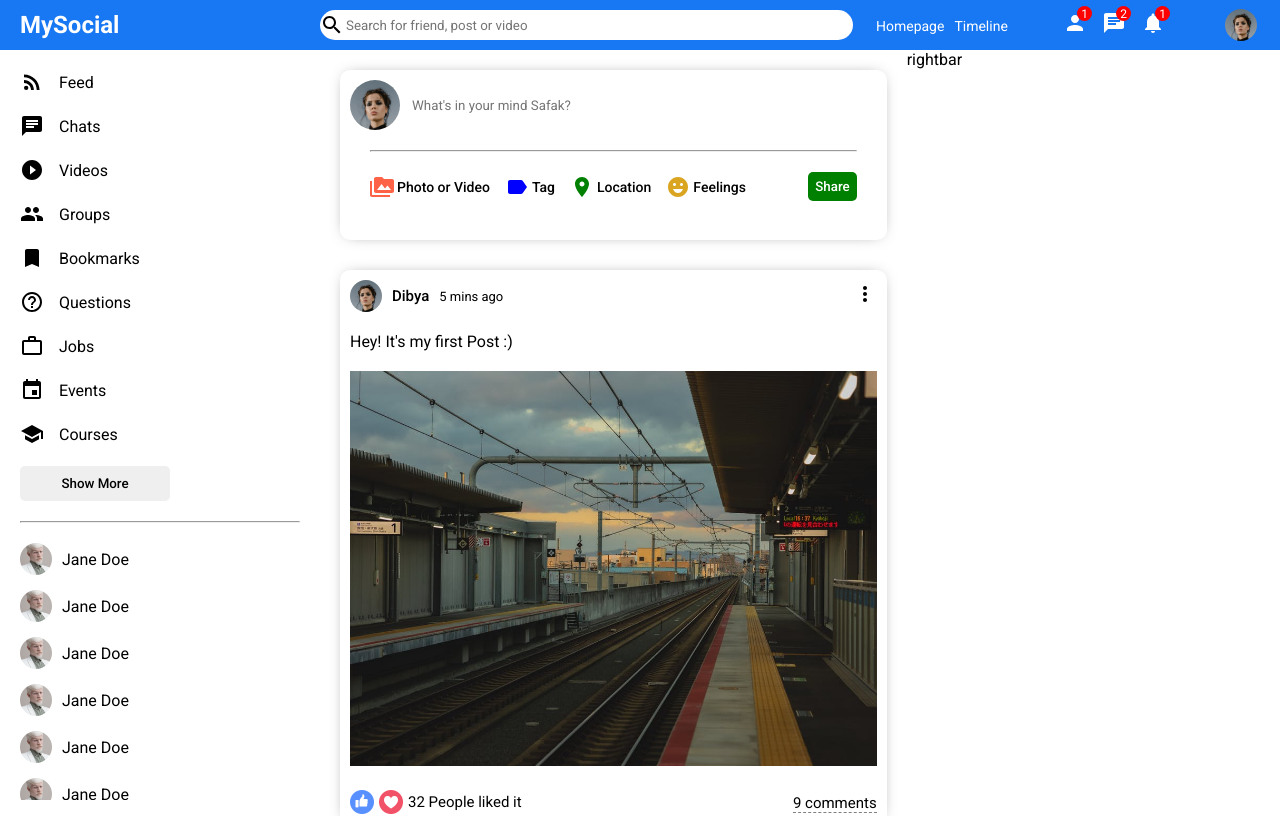
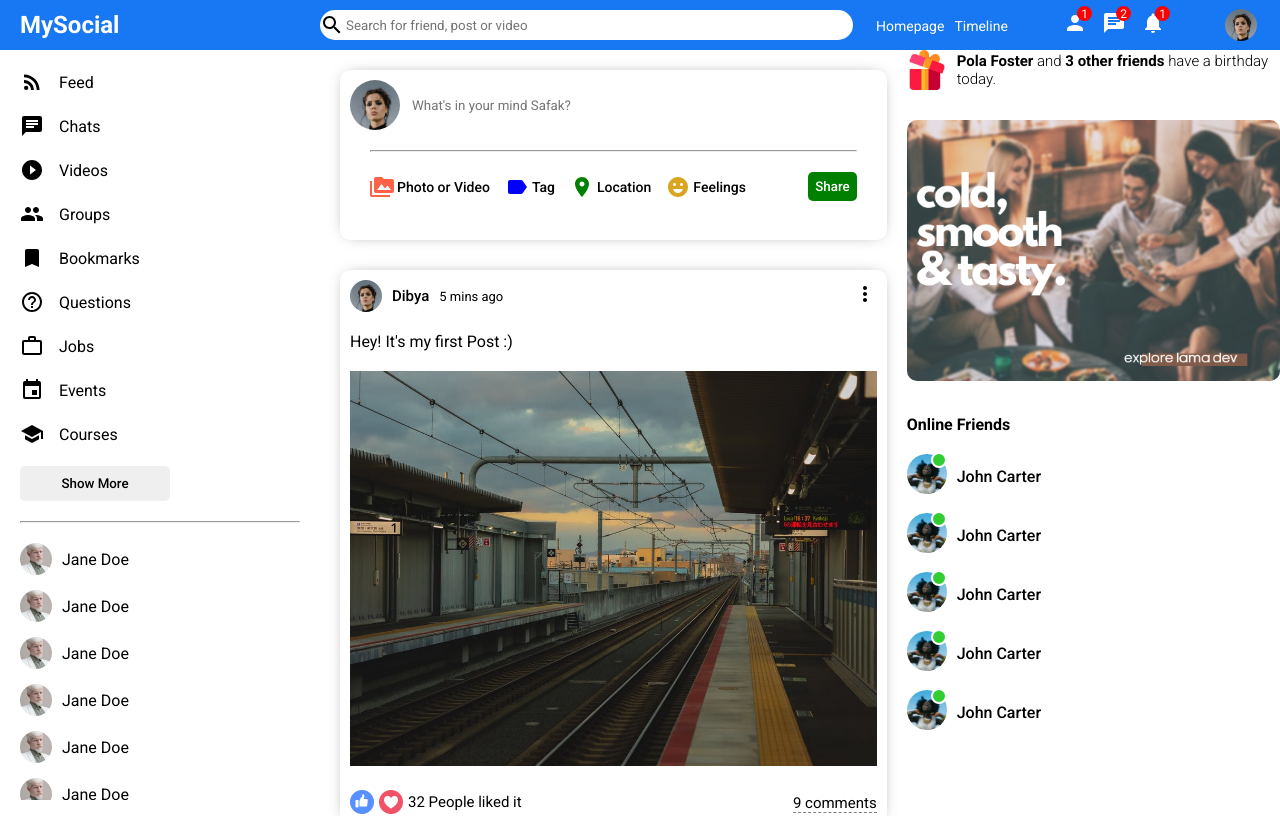
Before and after one commit to DibyaRB/Social-Media-React, a React (Create React App) app: page / in a window 1280 px wide. Shown: the top 816 px of the page. Built offline with nearby package versions, Linux system fonts and the light colour scheme.

Commit message:
Finishing Rightbar Component

```diff
--- a/src/components/rightbar/Rightbar.css
+++ b/src/components/rightbar/Rightbar.css
@@ -1,3 +1,74 @@
 .rightbar{
     flex:3.5;
 }
+
+.rightbarWrapper{
+    padding: 20px 20px 0px 0px;
+}
+
+.birthdayContainer{
+    display: flex;
+    align-items: center;
+    /* justify-content: center; */
+}
+
+.birthdayImg{
+    width: 40px;
+    height: 40px;
+    margin-right: 10px;
+}
+
+.birthdayText{
+    font-weight: 300;
+    font-size: 15px;
+}
+
+.rightbarAd{
+    width: 100%;
+    border-radius: 10px;
+    margin: 30px 0px;
+}
+
+.rightbarTitle{
+    margin-bottom: 20px;
+}
+
+.rightbarFriendList{
+    padding:0;
+    margin: 0;
+    list-style: none;
+
+}
+
+.rightBarFriend{
+    display: flex;
+    align-items: center;
+    margin-bottom: 15px;
+}
+
+.rightbarProfileImgContainer{
+    margin-right: 10px;
+    position: relative;
+}
+
+.rightbarProfileImg{
+    width: 40px;
+    height: 40px;
+    border-radius: 50%;
+    object-fit: cover;
+}
+
+.rightbarOnline{
+    width: 12px;
+    height: 12px;
+    border-radius: 50%;
+    background-color: limegreen;
+    position: absolute;
+    top: -2px;
+    right: 0;
+    border: 2px solid white;
+}
+
+.rightbarUsername{
+    font-weight: 500;
+}
--- a/src/components/rightbar/Rightbar.js
+++ b/src/components/rightbar/Rightbar.js
@@ -4,7 +4,52 @@
 function Rightbar() {
     return (
         <div className='rightbar'>
-            rightbar
+            <div className="rightbarWrappe">
+                <div className="birthdayContainer">
+                    <img className="birthdayImg" src="assets/gift.png" alt="" />
+                    <span className="birthdayText"> <b>Pola Foster</b> and <b>3 other friends </b> have a birthday today.</span>
+                </div>
+
+                <img className='rightbarAd' src="assets/ad.png" alt=""/>
+                <h4 className="rightbarTitle">Online Friends</h4>
+                <ul className="rightbarFriendList">
+                    <li className="rightBarFriend">
+                        <div className="rightbarProfileImgContainer">
+                            <img className="rightbarProfileImg" src="assets/person/3.jpeg" alt="" />
+                            <span className="rightbarOnline"></span>
+                        </div>
+                        <span className="rightbarUsername">John Carter</span>
+                    </li>
+                    <li className="rightBarFriend">
+                        <div className="rightbarProfileImgContainer">
+                            <img className="rightbarProfileImg" src="assets/person/3.jpeg" alt="" />
+                            <span className="rightbarOnline"></span>
+                        </div>
+                        <span className="rightbarUsername">John Carter</span>
+                    </li>
+                    <li className="rightBarFriend">
+                        <div className="rightbarProfileImgContainer">
+                            <img className="rightbarProfileImg" src="assets/person/3.jpeg" alt="" />
+                            <span className="rightbarOnline"></span>
+                        </div>
+                        <span className="rightbarUsername">John Carter</span>
+                    </li>
+                    <li className="rightBarFriend">
+                        <div className="rightbarProfileImgContainer">
+                            <img className="rightbarProfileImg" src="assets/person/3.jpeg" alt="" />
+                            <span className="rightbarOnline"></span>
+                        </div>
+                        <span className="rightbarUsername">John Carter</span>
+                    </li>
+                    <li className="rightBarFriend">
+                        <div className="rightbarProfileImgContainer">
+                            <img className="rightbarProfileImg" src="assets/person/3.jpeg" alt="" />
+                            <span className="rightbarOnline"></span>
+                        </div>
+                        <span className="rightbarUsername">John Carter</span>
+                    </li>
+                </ul>
+            </div>
         </div>
     )
 }
```
